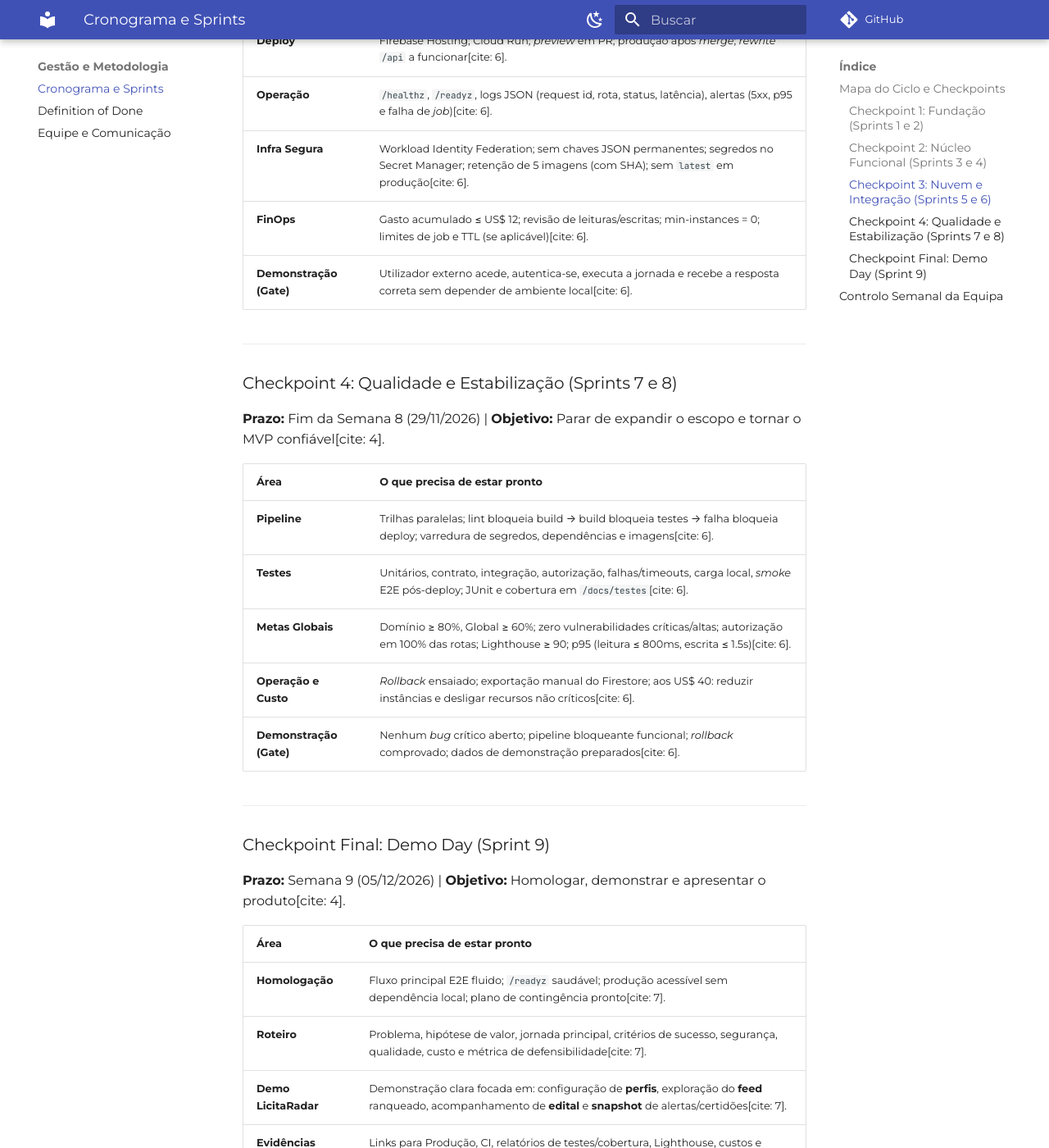
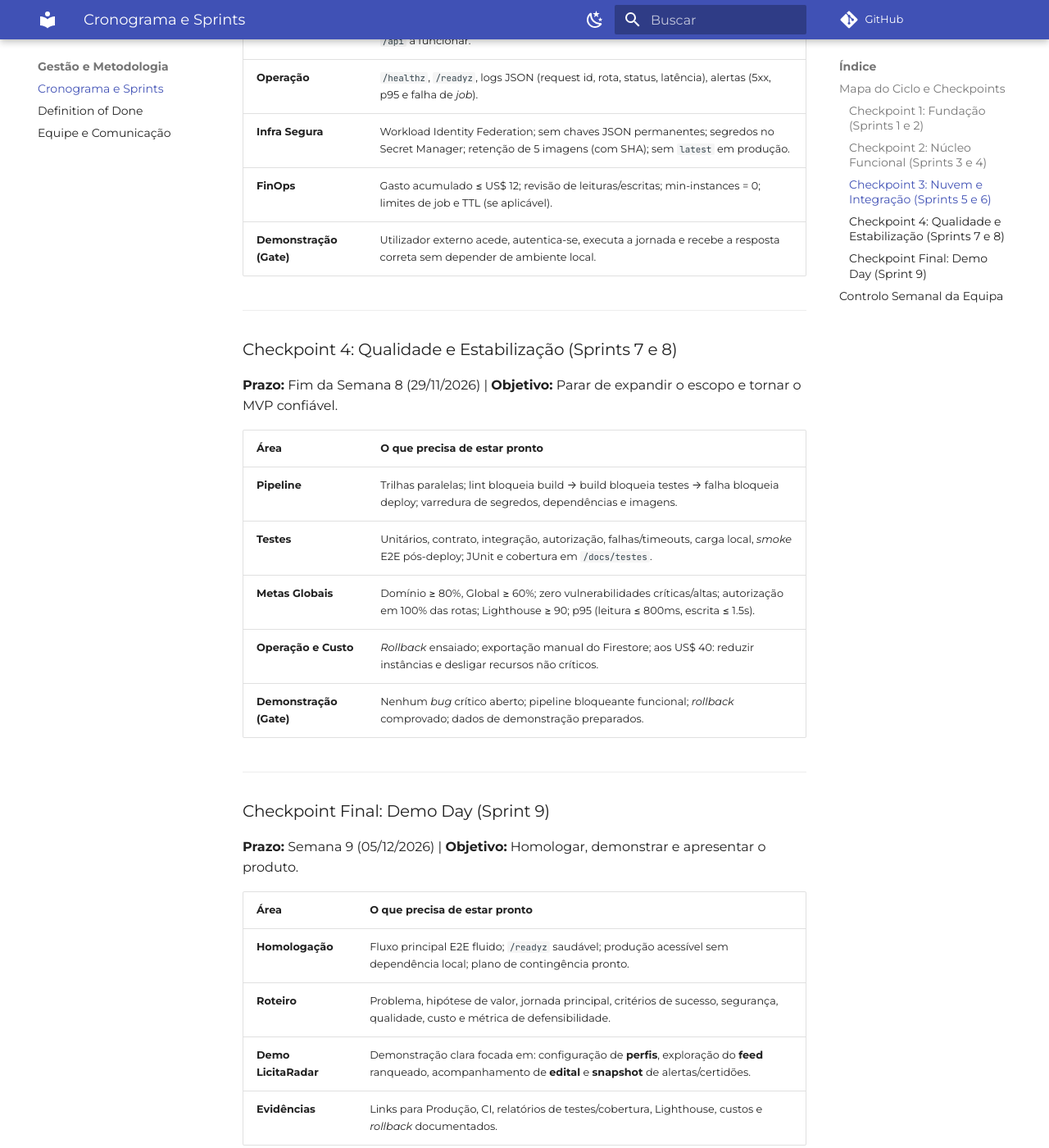
Before and after one commit to LicitaRad4r/documentation, an MkDocs documentation site: the page built from docs/gestao_metodologia/Cronograma.md, in a window 1280 px wide and 1400 px high, scrolled down 1725 px. Shown: the whole window at 82% size. Built offline with MkDocs 1.6.1 and Material for MkDocs 9.7.7, drawn with Linux system fonts in a browser that asks for light colours; comment, search, counter and statistics services are not loaded; some of the changed text lies outside the part shown.

Commit message:
atualiza historias

```diff
--- a/docs/gestao_metodologia/Cronograma.md
+++ b/docs/gestao_metodologia/Cronograma.md
@@ -1,6 +1,6 @@
 # Cronograma e Planeamento das Sprints
 
-Este documento detalha o roteiro prático para a condução do ciclo B2B do LicitaRadar (de 04/10 a 05/12/2026), desde o primeiro *commit* até ao Demo Day. O planeamento está dividido em 5 *Checkpoints* oficiais (Gates), organizados em 9 *Sprints* semanais[cite: 4, 7].
+Este documento detalha o roteiro prático para a condução do ciclo B2B do LicitaRadar (de 04/10 a 05/12/2026), desde o primeiro *commit* até ao Demo Day. O planeamento está dividido em 5 *Checkpoints* oficiais (Gates), organizados em 9 *Sprints* semanais.
 
 
 ---
@@ -12,62 +12,62 @@ Este documento detalha o roteiro prático para a condução do ciclo B2B do Lici
 
 | Área | O que precisa de estar pronto |
 | :--- | :--- |
-| **Produto e Negócio** | Visão do produto, Ishikawa, backlog MoSCoW, critérios mensuráveis, 2 entrevistas, métrica da demo e hipótese de defensibilidade[cite: 5]. |
-| **Arquitetura** | 4 ADRs, OpenAPI v0.1, repositório organizado, DoD, estratégia de testes e *stack* principal justificada[cite: 5]. |
-| **Ambiente** | Docker Compose com API, frontend e emuladores (Auth/Firestore), CI com lint e build, seed reprodutível[cite: 5]. |
-| **Segurança e Custos** | `.env.example` sem segredos, alertas de orçamento configurados (50/80/100%) e teste inicial de isolamento de *tenant*[cite: 5]. |
-| **Demonstração (Gate)** | Explicar quem tem o problema, qual é o MVP, como será construído e validado, e qual a estimativa de custos[cite: 5]. |
+| **Produto e Negócio** | Visão do produto, Ishikawa, backlog MoSCoW, critérios mensuráveis, 2 entrevistas, métrica da demo e hipótese de defensibilidade. |
+| **Arquitetura** | 4 ADRs, OpenAPI v0.1, repositório organizado, DoD, estratégia de testes e *stack* principal justificada. |
+| **Ambiente** | Docker Compose com API, frontend e emuladores (Auth/Firestore), CI com lint e build, seed reprodutível. |
+| **Segurança e Custos** | `.env.example` sem segredos, alertas de orçamento configurados (50/80/100%) e teste inicial de isolamento de *tenant*. |
+| **Demonstração (Gate)** | Explicar quem tem o problema, qual é o MVP, como será construído e validado, e qual a estimativa de custos. |
 
 ---
 
 ### Checkpoint 2: Núcleo Funcional (Sprints 3 e 4)
-**Prazo:** Fim da Semana 4 (01/11/2026) | **Objetivo:** Validar o núcleo do produto a funcionar localmente[cite: 4].
+**Prazo:** Fim da Semana 4 (01/11/2026) | **Objetivo:** Validar o núcleo do produto a funcionar localmente.
 
 | Área | O que precisa de estar pronto |
 | :--- | :--- |
-| **Funcionalidade** | 3 a 5 jornadas ponta a ponta (Feed, Filtros, Certidões); API integrada ao frontend; estados (carregamento, vazio, erro, sucesso); OpenAPI atualizado[cite: 5]. |
-| **Segurança** | Security Rules *deny-all*; testes sem token, token inválido/expirado, papel incorreto, tenant incorreto e acesso indevido[cite: 5]. |
-| **Qualidade** | EP/BVA v1; testes de contrato; testes dos critérios prioritários; matriz (requisito → aceite → teste → resultado); relatório em `/docs`[cite: 5]. |
-| **FinOps** | Gasto acumulado ≤ US$ 5; listas paginadas; *queries* controladas; sem *listeners* grandes não justificados[cite: 5]. |
-| **Demonstração (Gate)** | Executar a jornada principal localmente sem configurações manuais ocultas ou dependências instáveis[cite: 5]. |
+| **Funcionalidade** | 3 a 5 jornadas ponta a ponta (Feed, Filtros, Certidões); API integrada ao frontend; estados (carregamento, vazio, erro, sucesso); OpenAPI atualizado. |
+| **Segurança** | Security Rules *deny-all*; testes sem token, token inválido/expirado, papel incorreto, tenant incorreto e acesso indevido. |
+| **Qualidade** | EP/BVA v1; testes de contrato; testes dos critérios prioritários; matriz (requisito → aceite → teste → resultado); relatório em `/docs`. |
+| **FinOps** | Gasto acumulado ≤ US$ 5; listas paginadas; *queries* controladas; sem *listeners* grandes não justificados. |
+| **Demonstração (Gate)** | Executar a jornada principal localmente sem configurações manuais ocultas ou dependências instáveis. |
 
 ---
 
 ### Checkpoint 3: Nuvem e Integração (Sprints 5 e 6)
-**Prazo:** Fim da Semana 6 (15/11/2026) | **Objetivo:** Validar que o sistema funciona publicado e observável[cite: 4].
+**Prazo:** Fim da Semana 6 (15/11/2026) | **Objetivo:** Validar que o sistema funciona publicado e observável.
 
 | Área | O que precisa de estar pronto |
 | :--- | :--- |
-| **Deploy** | Firebase Hosting; Cloud Run; *preview* em PR; produção após *merge*; *rewrite* `/api` a funcionar[cite: 6]. |
-| **Operação** | `/healthz`, `/readyz`, logs JSON (request id, rota, status, latência), alertas (5xx, p95 e falha de *job*)[cite: 6]. |
-| **Infra Segura** | Workload Identity Federation; sem chaves JSON permanentes; segredos no Secret Manager; retenção de 5 imagens (com SHA); sem `latest` em produção[cite: 6]. |
-| **FinOps** | Gasto acumulado ≤ US$ 12; revisão de leituras/escritas; min-instances = 0; limites de job e TTL (se aplicável)[cite: 6]. |
-| **Demonstração (Gate)** | Utilizador externo acede, autentica-se, executa a jornada e recebe a resposta correta sem depender de ambiente local[cite: 6]. |
+| **Deploy** | Firebase Hosting; Cloud Run; *preview* em PR; produção após *merge*; *rewrite* `/api` a funcionar. |
+| **Operação** | `/healthz`, `/readyz`, logs JSON (request id, rota, status, latência), alertas (5xx, p95 e falha de *job*). |
+| **Infra Segura** | Workload Identity Federation; sem chaves JSON permanentes; segredos no Secret Manager; retenção de 5 imagens (com SHA); sem `latest` em produção. |
+| **FinOps** | Gasto acumulado ≤ US$ 12; revisão de leituras/escritas; min-instances = 0; limites de job e TTL (se aplicável). |
+| **Demonstração (Gate)** | Utilizador externo acede, autentica-se, executa a jornada e recebe a resposta correta sem depender de ambiente local. |
 
 ---
 
 ### Checkpoint 4: Qualidade e Estabilização (Sprints 7 e 8)
-**Prazo:** Fim da Semana 8 (29/11/2026) | **Objetivo:** Parar de expandir o escopo e tornar o MVP confiável[cite: 4].
+**Prazo:** Fim da Semana 8 (29/11/2026) | **Objetivo:** Parar de expandir o escopo e tornar o MVP confiável.
 
 | Área | O que precisa de estar pronto |
 | :--- | :--- |
-| **Pipeline** | Trilhas paralelas; lint bloqueia build → build bloqueia testes → falha bloqueia deploy; varredura de segredos, dependências e imagens[cite: 6]. |
-| **Testes** | Unitários, contrato, integração, autorização, falhas/timeouts, carga local, *smoke* E2E pós-deploy; JUnit e cobertura em `/docs/testes`[cite: 6]. |
-| **Metas Globais** | Domínio ≥ 80%, Global ≥ 60%; zero vulnerabilidades críticas/altas; autorização em 100% das rotas; Lighthouse ≥ 90; p95 (leitura ≤ 800ms, escrita ≤ 1.5s)[cite: 6]. |
-| **Operação e Custo** | *Rollback* ensaiado; exportação manual do Firestore; aos US$ 40: reduzir instâncias e desligar recursos não críticos[cite: 6]. |
-| **Demonstração (Gate)** | Nenhum *bug* crítico aberto; pipeline bloqueante funcional; *rollback* comprovado; dados de demonstração preparados[cite: 6]. |
+| **Pipeline** | Trilhas paralelas; lint bloqueia build → build bloqueia testes → falha bloqueia deploy; varredura de segredos, dependências e imagens. |
+| **Testes** | Unitários, contrato, integração, autorização, falhas/timeouts, carga local, *smoke* E2E pós-deploy; JUnit e cobertura em `/docs/testes`. |
+| **Metas Globais** | Domínio ≥ 80%, Global ≥ 60%; zero vulnerabilidades críticas/altas; autorização em 100% das rotas; Lighthouse ≥ 90; p95 (leitura ≤ 800ms, escrita ≤ 1.5s). |
+| **Operação e Custo** | *Rollback* ensaiado; exportação manual do Firestore; aos US$ 40: reduzir instâncias e desligar recursos não críticos. |
+| **Demonstração (Gate)** | Nenhum *bug* crítico aberto; pipeline bloqueante funcional; *rollback* comprovado; dados de demonstração preparados. |
 
 ---
 
 ### Checkpoint Final: Demo Day (Sprint 9)
-**Prazo:** Semana 9 (05/12/2026) | **Objetivo:** Homologar, demonstrar e apresentar o produto[cite: 4].
+**Prazo:** Semana 9 (05/12/2026) | **Objetivo:** Homologar, demonstrar e apresentar o produto.
 
 | Área | O que precisa de estar pronto |
 | :--- | :--- |
-| **Homologação** | Fluxo principal E2E fluido; `/readyz` saudável; produção acessível sem dependência local; plano de contingência pronto[cite: 7]. |
-| **Roteiro** | Problema, hipótese de valor, jornada principal, critérios de sucesso, segurança, qualidade, custo e métrica de defensibilidade[cite: 7]. |
-| **Demo LicitaRadar** | Demonstração clara focada em: configuração de **perfis**, exploração do **feed** ranqueado, acompanhamento de **edital** e **snapshot** de alertas/certidões[cite: 7]. |
-| **Evidências** | Links para Produção, CI, relatórios de testes/cobertura, Lighthouse, custos e *rollback* documentados[cite: 7]. |
+| **Homologação** | Fluxo principal E2E fluido; `/readyz` saudável; produção acessível sem dependência local; plano de contingência pronto. |
+| **Roteiro** | Problema, hipótese de valor, jornada principal, critérios de sucesso, segurança, qualidade, custo e métrica de defensibilidade. |
+| **Demo LicitaRadar** | Demonstração clara focada em: configuração de **perfis**, exploração do **feed** ranqueado, acompanhamento de **edital** e **snapshot** de alertas/certidões. |
+| **Evidências** | Links para Produção, CI, relatórios de testes/cobertura, Lighthouse, custos e *rollback* documentados. |
 
 ---
 
--- a/mkdocs.yml
+++ b/mkdocs.yml
@@ -42,6 +42,7 @@ nav:
       - Escopo e Impacto: requirements/produto/negocio/visao/impacto.md
       - Viabilidade: requirements/produto/negocio/visao/viabilidade.md
       - Personas: requirements/produto/negocio/visao/personas.md
+      - Escopo do MVP: requirements/produto/negocio/visao/escopo.md
     - Regras de Negócio:
       - Score de Aderência: requirements/produto/negocio/Regradenegocio/score.md
       - Filtros: requirements/produto/negocio/Regradenegocio/filtros.md
```
Also changed, not shown: docs/Testes/Relatorios/relatoriocp2.md (added, +66 -0 lines), docs/requirements/produto/negocio/visao/escopo.md (+28 -30 lines), docs/requirements/produto/requisitos/MoSCoW.md (+4 -4 lines), docs/requirements/produto/requisitos/historias.md (+23 -6 lines), docs/Testes/Relatorios/relatorio-testes.md (renamed from docs/Testes/relatorio-testes.md).
